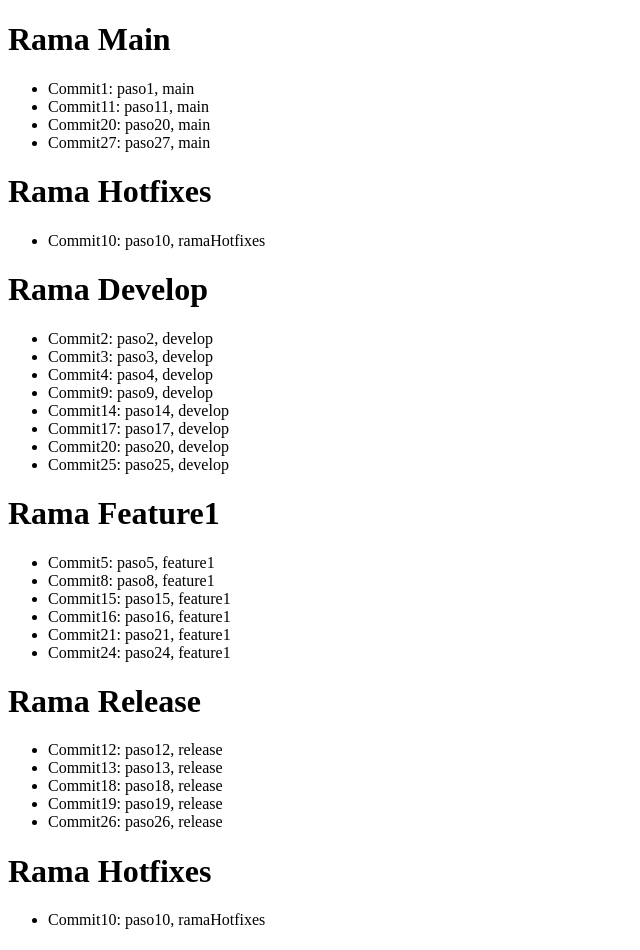
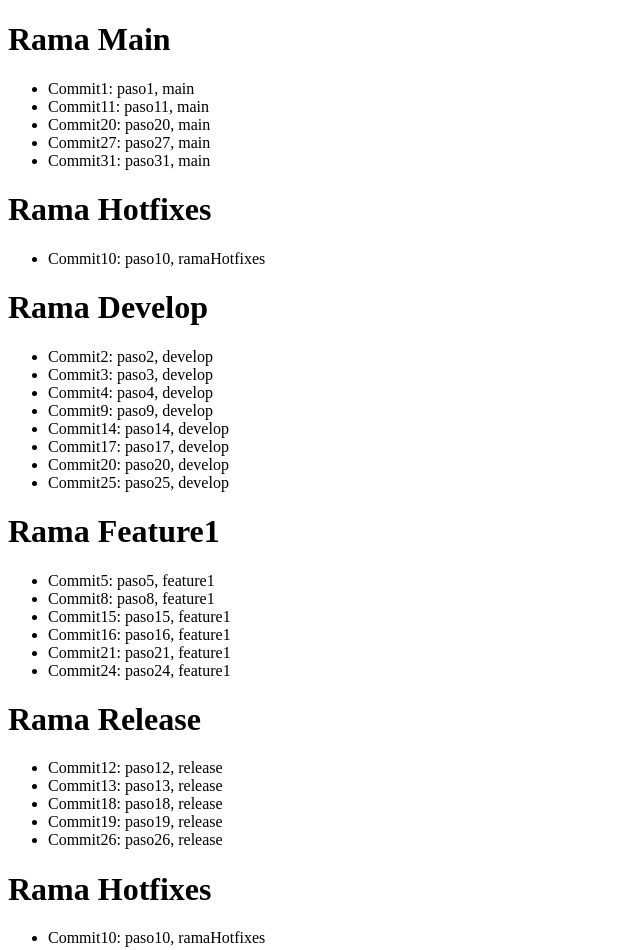
Before and after one commit to edurenera/proyecto-git, a plain HTML site: page index.html in a window 1280 px wide. Shown: the whole page, without its empty margins (0-640 px from the left). Drawn offline with Linux system fonts and the light colour scheme.

Commit message:
Commit31: paso31, main

```diff
--- a/index.html
+++ b/index.html
@@ -12,6 +12,7 @@
         <li>Commit11: paso11, main</li>
         <li>Commit20: paso20, main</li>
         <li>Commit27: paso27, main</li>
+        <li>Commit31: paso31, main</li>
     </ul>
     <h1>Rama Hotfixes</h1>
     <ul>
```
